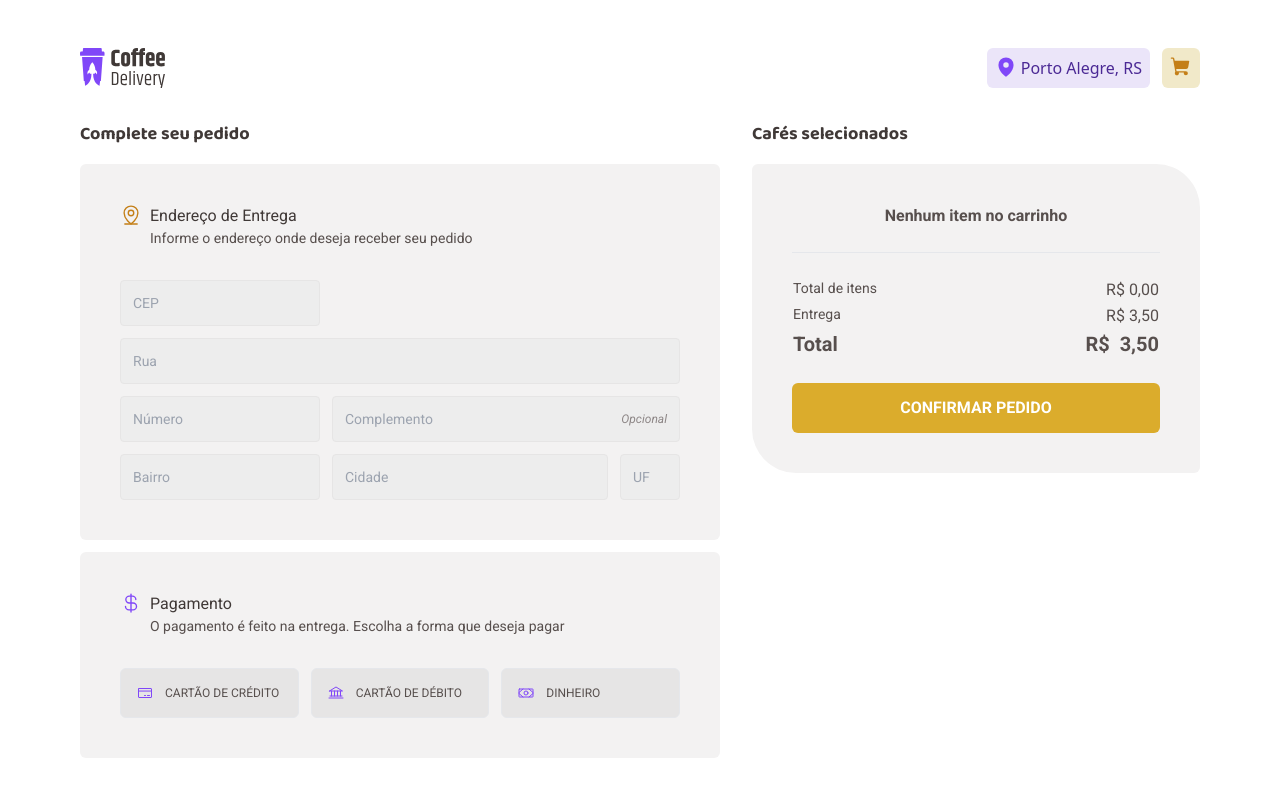
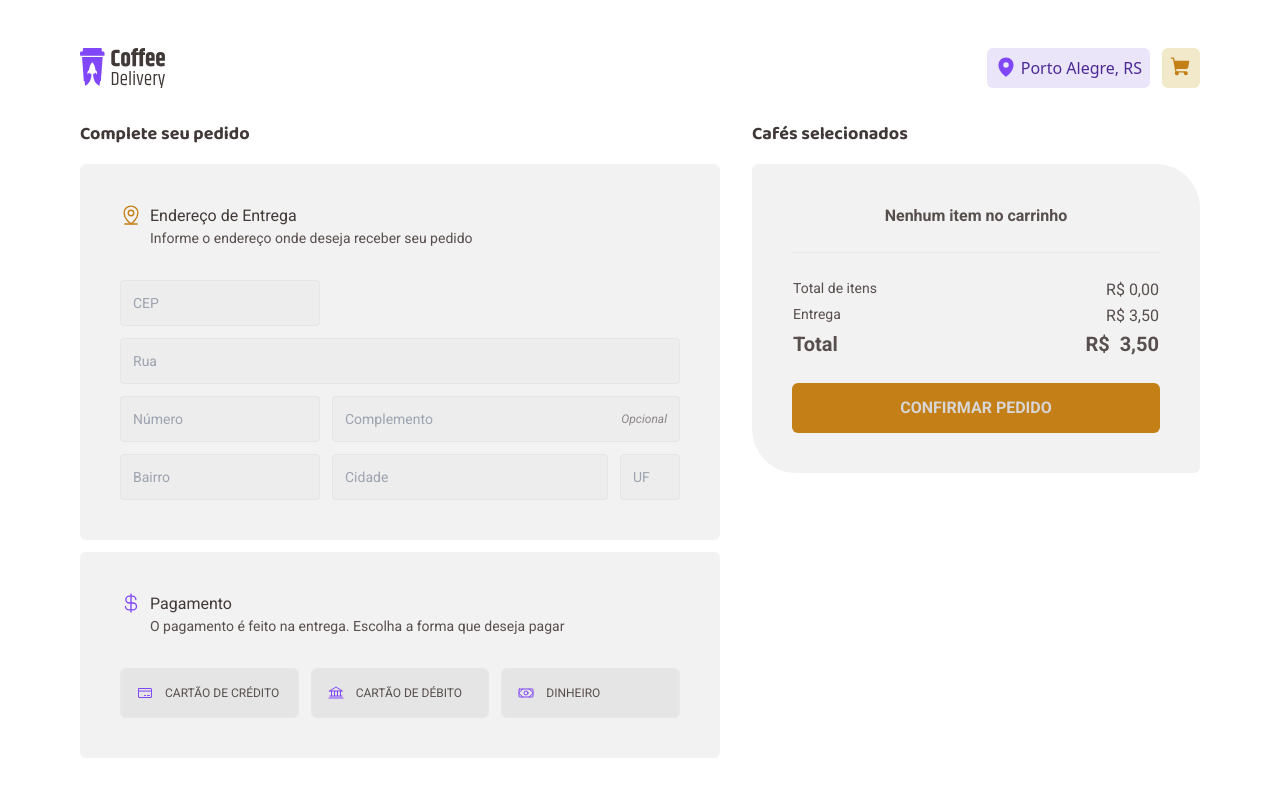
Before and after one commit to rcnald/ignite-coffe, a React (Vite) app: page /checkout in a window 1280 px wide. Shown: the top 796 px of the page. Built offline with nearby package versions, Linux system fonts and the light colour scheme.

Commit message:
feat: change CartProvider to attend every routes

```diff
--- a/src/App.tsx
+++ b/src/App.tsx
@@ -1,10 +1,13 @@
 import { BrowserRouter } from 'react-router-dom'
 import { Router } from './Router'
+import { CartContextProvider } from './contexts/CartContext'
 
 export function App() {
   return (
     <BrowserRouter>
-      <Router />
+      <CartContextProvider>
+        <Router />
+      </CartContextProvider>
     </BrowserRouter>
   )
 }
--- a/src/components/cartSummary/index.tsx
+++ b/src/components/cartSummary/index.tsx
@@ -20,6 +20,10 @@ interface CartSummaryProps extends PropsWithChildren {
 interface CartItemProps {
   id: number
   coffee: CoffeeData
+}
+
+interface CartSummarySubmitProps {
+  form: string
 }
 
 interface CartSummaryContextType {
@@ -69,14 +73,16 @@ export function CartSummary({ className, children }: CartSummaryProps) {
   )
 }
 
-export function CartList() {
+export function CartSummaryList() {
   const { cartCoffees } = useContext(CartSummaryContext)
 
   return (
     <ul className="flex flex-col gap-6 *:border-b *:border-solid *:pb-6">
       {cartCoffees.length ? (
         cartCoffees.map((coffee) => {
-          return <CartItem key={coffee.id} id={coffee.id} coffee={coffee} />
+          return (
+            <CartSummaryItem key={coffee.id} id={coffee.id} coffee={coffee} />
+          )
         })
       ) : (
         <li className="text-center font-bold text-base-text ">
@@ -89,7 +95,7 @@ export function CartList() {
   )
 }
 
-function CartItem({ id, coffee }: CartItemProps) {
+function CartSummaryItem({ id, coffee }: CartItemProps) {
   const { removeCoffeeFromCart, decreaseCartCoffee, increaseCartCoffee } =
     useContext(CartContext)
   return (
@@ -162,3 +168,22 @@ export function CartSummaryPrices() {
     </table>
   )
 }
+
+export function CartSummarySubmit({ form }: CartSummarySubmitProps) {
+  const { cart } = useContext(CartContext)
+
+  const cartHasItems = !!cart.length
+
+  return (
+    <button
+      className="rounded-md bg-brand-default p-3 font-bold uppercase leading-relaxed text-white transition-all disabled:bg-brand-dark disabled:text-base-hover"
+      form={form}
+      title={
+        cartHasItems ? 'Finalizar' : 'Tenha pelo menos um item no carrinho'
+      }
+      disabled={!cartHasItems}
+    >
+      confirmar pedido
+    </button>
+  )
+}
--- a/src/pages/cart/index.tsx
+++ b/src/pages/cart/index.tsx
@@ -2,12 +2,12 @@ import { zodResolver } from '@hookform/resolvers/zod'
 import { FormProvider, useForm } from 'react-hook-form'
 import { z } from 'zod'
 import {
-  CartList,
   CartSummary,
+  CartSummaryList,
   CartSummaryPrices,
+  CartSummarySubmit,
 } from '../../components/cartSummary'
 import { OrderForm } from '../../components/orderForm'
-import { CartContextProvider } from '../../contexts/CartContext'
 
 const OrderFormValidationSchema = z.object({
   cep: z.string().regex(/^\d{5}-\d{3}$/, 'Informe um CEP em formato valido'),
@@ -64,18 +64,11 @@ export function Cart() {
         <h1 className="font-baloo text-lg font-bold text-base-subtitle">
           Cafés selecionados
         </h1>
-        <CartContextProvider>
-          <CartSummary>
-            <CartList />
-            <CartSummaryPrices />
-            <button
-              className="rounded-md bg-brand-default p-3 font-bold uppercase leading-relaxed text-white"
-              form="orderForm"
-            >
-              confirmar pedido
-            </button>
-          </CartSummary>
-        </CartContextProvider>
+        <CartSummary>
+          <CartSummaryList />
+          <CartSummaryPrices />
+          <CartSummarySubmit form="orderForm" />
+        </CartSummary>
       </section>
     </div>
   )
--- a/src/pages/home/index.tsx
+++ b/src/pages/home/index.tsx
@@ -10,7 +10,6 @@ import {
   CardTitle,
 } from '../../components/card'
 import { Hero } from '../../components/hero'
-import { CartContextProvider } from '../../contexts/CartContext'
 import { coffees } from '../../lib/data'
 
 export function Home() {
@@ -19,7 +18,6 @@ export function Home() {
       <Hero />
       <section className="font-roboto">
         <h1 className="font-baloo text-[2rem] font-extrabold">Nossos cafés</h1>
-        <CartContextProvider>
         <div className="grid grid-cols-[repeat(auto-fit,minmax(256px,0fr))] gap-x-8 gap-y-5">
           {coffees.map((coffee) => {
             return (
@@ -40,7 +38,6 @@ export function Home() {
             )
           })}
         </div>
-        </CartContextProvider>
       </section>
     </div>
   )
```
Lines whose indentation alone changed are shown as unchanged.
